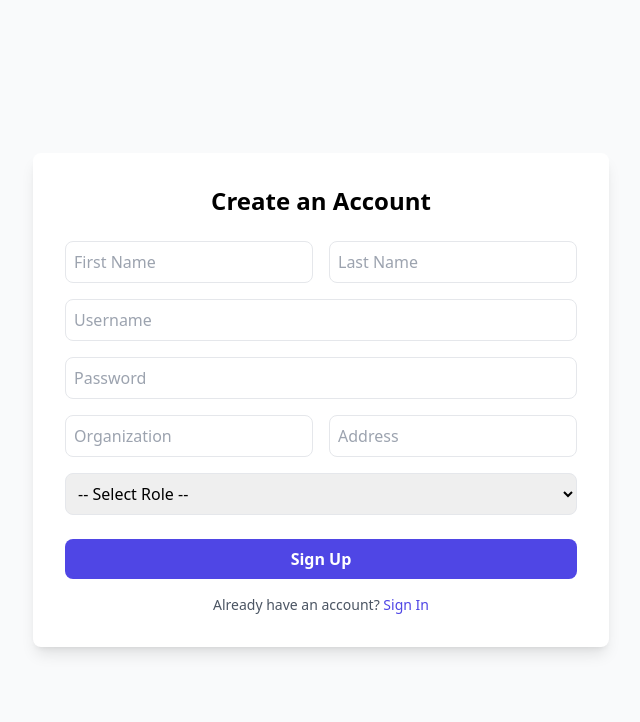
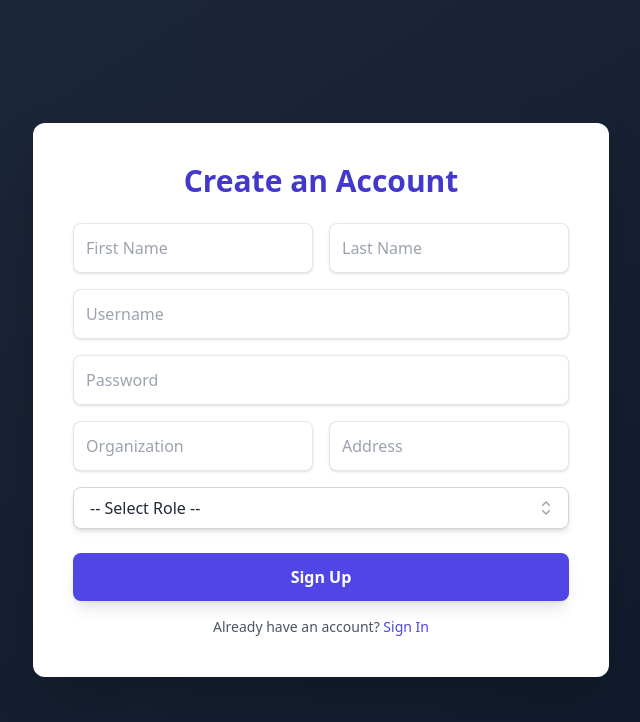
Before and after one commit to Kushal3121/dataTrail, a React (Vite) app in the folder frontend/: page /signup in a window 1280 px wide. Shown: the top 722 px of the page, without its empty margins (319-959 px from the left). Built offline with nearby package versions, Linux system fonts and the light colour scheme.

Commit message:
Update styling for sign up page

```diff
--- a/frontend/package.json
+++ b/frontend/package.json
@@ -10,6 +10,8 @@
     "preview": "vite preview"
   },
   "dependencies": {
+    "@headlessui/react": "^2.2.6",
+    "@heroicons/react": "^2.2.0",
     "lucide-react": "^0.526.0",
     "react": "^19.1.0",
     "react-dom": "^19.1.0",
--- /dev/null
+++ b/frontend/src/components/RoleDropdown.jsx
@@ -0,0 +1,61 @@
+import { Fragment, useState } from 'react';
+import { Listbox, Transition } from '@headlessui/react';
+import { CheckIcon, ChevronUpDownIcon } from '@heroicons/react/20/solid';
+
+const roles = ['Admin', 'Analyst', 'Viewer'];
+
+export default function RoleDropdown({ selected, setSelected }) {
+  return (
+    <div className='w-full'>
+      <Listbox value={selected} onChange={setSelected}>
+        <div className='relative'>
+          <Listbox.Button className='relative w-full cursor-pointer rounded-lg bg-white py-2 pl-4 pr-10 text-left border border-gray-300 shadow-md focus:outline-none focus:ring-2 focus:ring-indigo-500 transition'>
+            <span className='block truncate'>
+              {selected || '-- Select Role --'}
+            </span>
+            <span className='pointer-events-none absolute inset-y-0 right-0 flex items-center pr-3'>
+              <ChevronUpDownIcon className='h-5 w-5 text-gray-400' />
+            </span>
+          </Listbox.Button>
+          <Transition
+            as={Fragment}
+            leave='transition ease-in duration-100'
+            leaveFrom='opacity-100'
+            leaveTo='opacity-0'
+          >
+            <Listbox.Options className='absolute z-10 mt-1 max-h-60 w-full overflow-auto rounded-md bg-white py-1 text-base shadow-lg ring-1 ring-black ring-opacity-5 focus:outline-none'>
+              {roles.map((role, idx) => (
+                <Listbox.Option
+                  key={idx}
+                  className={({ active }) =>
+                    `relative cursor-pointer select-none py-2 pl-10 pr-4 ${
+                      active ? 'bg-indigo-100 text-indigo-900' : 'text-gray-900'
+                    }`
+                  }
+                  value={role}
+                >
+                  {({ selected }) => (
+                    <>
+                      <span
+                        className={`block truncate ${
+                          selected ? 'font-medium' : 'font-normal'
+                        }`}
+                      >
+                        {role}
+                      </span>
+                      {selected ? (
+                        <span className='absolute inset-y-0 left-0 flex items-center pl-3 text-indigo-600'>
+                          <CheckIcon className='h-5 w-5' />
+                        </span>
+                      ) : null}
+                    </>
+                  )}
+                </Listbox.Option>
+              ))}
+            </Listbox.Options>
+          </Transition>
+        </div>
+      </Listbox>
+    </div>
+  );
+}
--- a/frontend/src/pages/SignUpPage.jsx
+++ b/frontend/src/pages/SignUpPage.jsx
@@ -1,6 +1,7 @@
-import { useState } from 'react';
+import { useState, useEffect } from 'react';
 import { useNavigate } from 'react-router-dom';
 import { useAuth } from '../context/AuthContext';
+import RoleDropdown from '../components/RoleDropdown';
 
 const SignUpPage = () => {
   const { signUp } = useAuth();
@@ -18,10 +19,15 @@ const SignUpPage = () => {
 
   const [error, setError] = useState('');
   const [loading, setLoading] = useState(false);
+  const [selectedRole, setSelectedRole] = useState('');
 
   const handleChange = (e) => {
     setForm({ ...form, [e.target.name]: e.target.value });
   };
+
+  useEffect(() => {
+    setForm((prev) => ({ ...prev, role: selectedRole }));
+  }, [selectedRole]);
 
   const handleSubmit = () => {
     if (!form.role) {
@@ -43,9 +49,9 @@ const SignUpPage = () => {
   };
 
   return (
-    <div className='min-h-screen flex flex-col justify-center items-center bg-gray-50 px-4'>
-      <div className='bg-white shadow-lg rounded-lg p-8 w-full max-w-xl'>
-        <h2 className='text-2xl font-bold mb-6 text-center'>
+    <div className='min-h-screen flex flex-col justify-center items-center bg-gradient-to-br from-[#1e293b] to-[#0f172a] text-gray-100 px-4'>
+      <div className='bg-white shadow-2xl rounded-xl p-10 w-full max-w-xl text-gray-800'>
+        <h2 className='text-3xl font-extrabold mb-6 text-center text-indigo-700'>
           Create an Account
         </h2>
 
@@ -56,7 +62,7 @@ const SignUpPage = () => {
             placeholder='First Name'
             onChange={handleChange}
             disabled={loading}
-            className='p-2 border rounded-lg'
+            className='p-3 border rounded-lg shadow focus:outline-none focus:ring-2 focus:ring-indigo-500'
           />
           <input
             type='text'
@@ -64,7 +70,7 @@ const SignUpPage = () => {
             placeholder='Last Name'
             onChange={handleChange}
             disabled={loading}
-            className='p-2 border rounded-lg'
+            className='p-3 border rounded-lg shadow focus:outline-none focus:ring-2 focus:ring-indigo-500'
           />
           <input
             type='text'
@@ -72,7 +78,7 @@ const SignUpPage = () => {
             placeholder='Username'
             onChange={handleChange}
             disabled={loading}
-            className='p-2 border rounded-lg sm:col-span-2'
+            className='p-3 border rounded-lg sm:col-span-2 shadow focus:outline-none focus:ring-2 focus:ring-indigo-500'
           />
           <input
             type='password'
@@ -80,7 +86,7 @@ const SignUpPage = () => {
             placeholder='Password'
             onChange={handleChange}
             disabled={loading}
-            className='p-2 border rounded-lg sm:col-span-2'
+            className='p-3 border rounded-lg sm:col-span-2 shadow focus:outline-none focus:ring-2 focus:ring-indigo-500'
           />
           <input
             type='text'
@@ -88,7 +94,7 @@ const SignUpPage = () => {
             placeholder='Organization'
             onChange={handleChange}
             disabled={loading}
-            className='p-2 border rounded-lg'
+            className='p-3 border rounded-lg shadow focus:outline-none focus:ring-2 focus:ring-indigo-500'
           />
           <input
             type='text'
@@ -96,22 +102,15 @@ const SignUpPage = () => {
             placeholder='Address'
             onChange={handleChange}
             disabled={loading}
-            className='p-2 border rounded-lg'
+            className='p-3 border rounded-lg shadow focus:outline-none focus:ring-2 focus:ring-indigo-500'
           />
-          <select
-            name='role'
-            value={form.role}
-            onChange={handleChange}
-            disabled={loading}
-            className='p-2 border rounded-lg sm:col-span-2'
-          >
-            <option value='' disabled>
-              -- Select Role --
-            </option>
-            <option value='Admin'>Admin</option>
-            <option value='Analyst'>Analyst</option>
-            <option value='Viewer'>Viewer</option>
-          </select>
+
+          <div className='sm:col-span-2'>
+            <RoleDropdown
+              selected={selectedRole}
+              setSelected={setSelectedRole}
+            />
+          </div>
         </div>
 
         {error && (
@@ -121,7 +120,7 @@ const SignUpPage = () => {
         <button
           onClick={handleSubmit}
           disabled={loading}
-          className={`mt-6 w-full text-white font-semibold py-2 rounded-lg transition flex items-center justify-center ${
+          className={`mt-6 w-full text-white font-semibold py-3 rounded-lg transition flex items-center justify-center shadow-lg ${
             loading
               ? 'bg-indigo-400 cursor-not-allowed'
               : 'bg-indigo-600 hover:bg-indigo-700'
```
Also changed, not shown: 1 other file (tests, documents, lock files or other folders).
